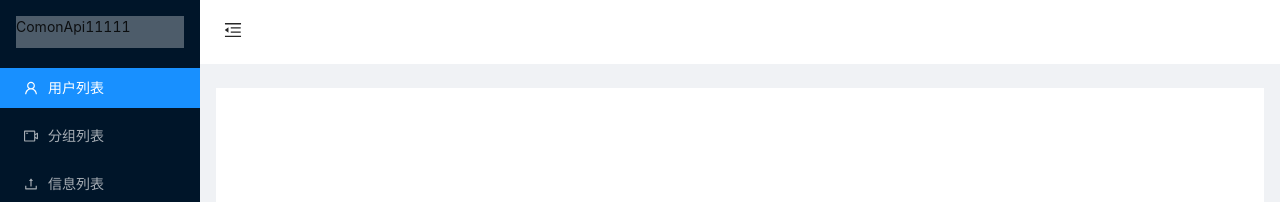
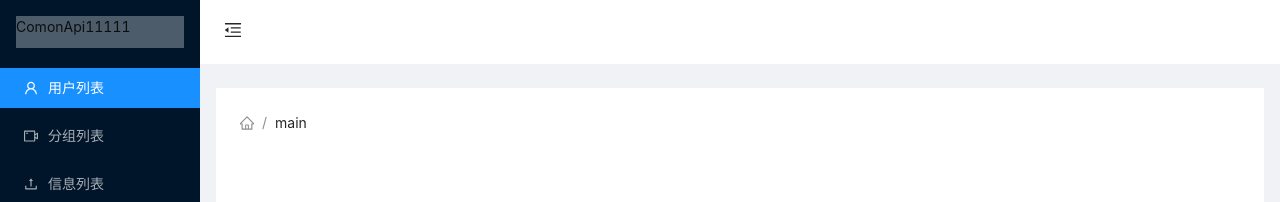
Before and after one commit to Duex-long/comon-admin-react, a React (Vite) app: page /main in a window 1280 px wide. Shown: the top 202 px of the page. Built offline with nearby package versions, Linux system fonts and the light colour scheme.

Commit message:
修改useeffect

```diff
--- a/src/pages/Layout/Layout.tsx
+++ b/src/pages/Layout/Layout.tsx
@@ -4,20 +4,40 @@
   UploadOutlined,
   UserOutlined,
   VideoCameraOutlined,
+  HomeOutlined
 } from '@ant-design/icons';
-import { Layout, Menu } from 'antd';
-import React, {  useState } from 'react';
-import { Outlet } from 'react-router-dom';
+import { Layout, Menu, Breadcrumb } from 'antd';
+import React, { useEffect, useState } from 'react';
+import { Outlet, useLocation } from 'react-router-dom';
 import './layout.less'
-
-
-
 
 const { Header, Sider, Content } = Layout;
 
+const CustomBread: React.FC<{ breadList: string[] }> = (props: { breadList: string[] }) => (
+  <>
+    <Breadcrumb>
+      <Breadcrumb.Item href="">
+        <HomeOutlined />
+      </Breadcrumb.Item>
+      {props.breadList.map((breadItem) => <Breadcrumb.Item href="" > {breadItem} </Breadcrumb.Item>)}
+    </Breadcrumb>
+  </>
+)
+
+
 const LayoutContainer: React.FC = () => {
   const [collapsed, setCollapsed] = useState(false);
+  const [breadcrumbList, setBreadcrumbList] = useState<string[]>([]);
+  const href = useLocation()
 
+
+  // breadcrumbFactory()
+  useEffect(() => {
+    const result = href.pathname.split('/')
+    result.shift()
+    setBreadcrumbList(result)
+
+  }, [href])
   return (
     <Layout>
       <Sider trigger={null} collapsible collapsed={collapsed}>
@@ -62,6 +82,7 @@
             minHeight: 280,
           }}
         >
+          <CustomBread breadList={breadcrumbList} />
           <Outlet />
         </Content>
       </Layout>
--- a/src/pages/Layout/UserInfo/UserInfo.tsx
+++ b/src/pages/Layout/UserInfo/UserInfo.tsx
@@ -1,6 +1,11 @@
-const UserInfo = () => <>
-  <div>UserInfo</div>
-</>
+const UserInfo = () => {
+  console.log("test")
+  return (
+    <div className="UserInfo h-full w-full bg-pink-300">
+
+    </div>
+  )
+}
 
 
 export default UserInfo
```
